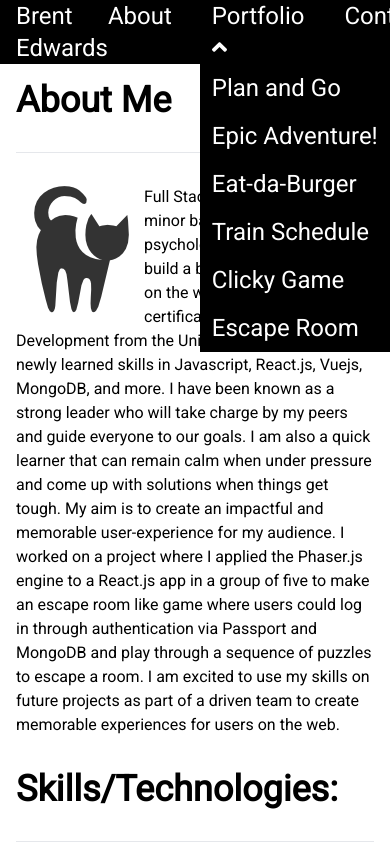
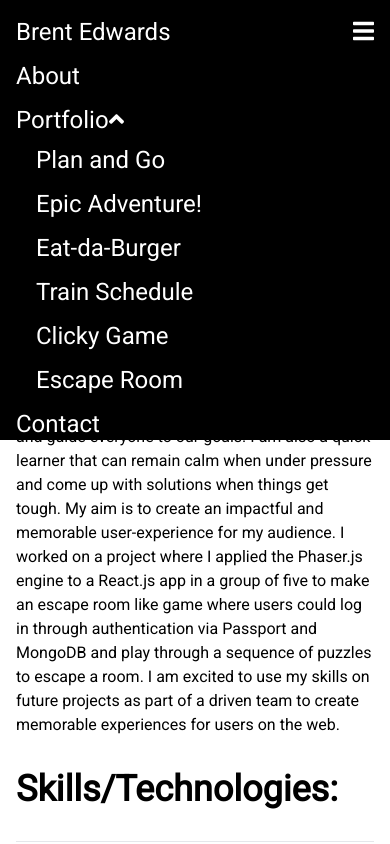
Before and after one commit to zirris512/vue-portfolio, a Vue app: page / in a window 390 px wide. Both pictures are taken after a click on the element "Portfolio". Shown: the top 844 px of the page. Built offline with nearby package versions, Linux system fonts and the light colour scheme.

Commit message:
add mobile navbar

```diff
--- a/src/components/nav/TheNav.vue
+++ b/src/components/nav/TheNav.vue
@@ -2,10 +2,15 @@
     <nav class="h-16 fixed w-full top-0 left-0 bg-black px-4">
         <div class="flex items-center h-full w-full text-2xl select-none">
             <a href="#">Brent Edwards</a>
-            <div class="ml-auto flex gap-10">
+            <!-- Desktop Navbar -->
+            <div v-if="!isSmallScreen" class="ml-auto flex gap-10">
                 <a href="#">About</a>
-                <div class="relative" ref="dropdown" @click="toggleDropdown">
-                    <a href="#">
+                <div
+                    class="relative cursor-pointer"
+                    ref="dropdown"
+                    @click="toggleDropdown"
+                >
+                    <a>
                         Portfolio<font-awesome-icon
                             v-if="!showTitles"
                             icon="angle-down"
@@ -27,42 +32,102 @@
                 </div>
                 <a href="#">Contact</a>
             </div>
+            <!-- Mobile Navbar -->
+            <div v-else class="ml-auto">
+                <a href="#" @click="toggleMobileDropdown">
+                    <font-awesome-icon icon="bars" />
+                </a>
+                <div
+                    v-if="!mobileNavOpen"
+                    class="absolute bg-black left-0 right-0 px-4 mt-3 flex flex-col gap-3"
+                >
+                    <a href="#">About</a>
+                    <div @click="toggleDropdown" ref="mobileDropdown">
+                        <a>
+                            Portfolio<font-awesome-icon
+                                v-if="!showTitles"
+                                icon="angle-down"
+                            /><font-awesome-icon v-else icon="angle-up" />
+                        </a>
+                        <div
+                            v-if="showTitles"
+                            class="px-5 flex flex-col gap-3 mt-2"
+                        >
+                            <a
+                                href="#"
+                                v-for="project in data"
+                                :key="project.title"
+                            >
+                                {{ project.title }}
+                            </a>
+                        </div>
+                    </div>
+                    <a href="#">Contact</a>
+                </div>
+            </div>
         </div>
     </nav>
 </template>
 
 <script lang="ts">
-    import { defineComponent, onBeforeUnmount, onMounted, ref } from "vue";
+    import {
+        computed,
+        defineComponent,
+        onBeforeUnmount,
+        onMounted,
+        ref,
+    } from "vue";
     import data from "../../data/projects";
 
     export default defineComponent({
         setup() {
             const showTitles = ref(false);
             const dropdown = ref<HTMLDivElement | null>(null);
+            const mobileDropdown = ref<HTMLDivElement | null>(null);
+            const windowWidth = ref(window.innerWidth);
+            const isSmallScreen = computed(() => windowWidth.value < 768);
+            const mobileNavOpen = ref(false);
+
+            const toggleMobileDropdown = () => {
+                mobileNavOpen.value = !mobileNavOpen.value;
+            };
 
             const toggleDropdown = () => {
                 showTitles.value = !showTitles.value;
             };
 
             const toggleClose = (event: Event) => {
-                if (!dropdown.value?.contains(event.target as HTMLElement)) {
+                if (
+                    !dropdown.value?.contains(event.target as HTMLElement) &&
+                    !mobileDropdown.value?.contains(event.target as HTMLElement)
+                ) {
                     showTitles.value = false;
                 }
             };
 
+            const onResize = () => {
+                windowWidth.value = window.innerWidth;
+            };
+
             onMounted(() => {
                 document.addEventListener("click", toggleClose);
+                window.addEventListener("resize", onResize);
             });
 
             onBeforeUnmount(() => {
                 document.removeEventListener("click", toggleClose);
+                window.removeEventListener("resize", onResize);
             });
 
             return {
                 data,
                 dropdown,
+                mobileDropdown,
                 showTitles,
                 toggleDropdown,
+                isSmallScreen,
+                toggleMobileDropdown,
+                mobileNavOpen,
             };
         },
     });
--- a/src/main.ts
+++ b/src/main.ts
@@ -1,12 +1,12 @@
 import { createApp } from "vue";
 import App from "./App.vue";
 import { library } from "@fortawesome/fontawesome-svg-core";
-import { faAngleDown, faAngleUp } from "@fortawesome/free-solid-svg-icons";
+import { faAngleDown, faAngleUp, faBars } from "@fortawesome/free-solid-svg-icons";
 import { faLinkedin, faGithub } from "@fortawesome/free-brands-svg-icons";
 import { FontAwesomeIcon } from "@fortawesome/vue-fontawesome";
 import "./index.css";
 
-library.add(faAngleDown, faAngleUp, faLinkedin, faGithub);
+library.add(faAngleDown, faAngleUp, faLinkedin, faGithub, faBars);
 
 const app = createApp(App);
 
```
